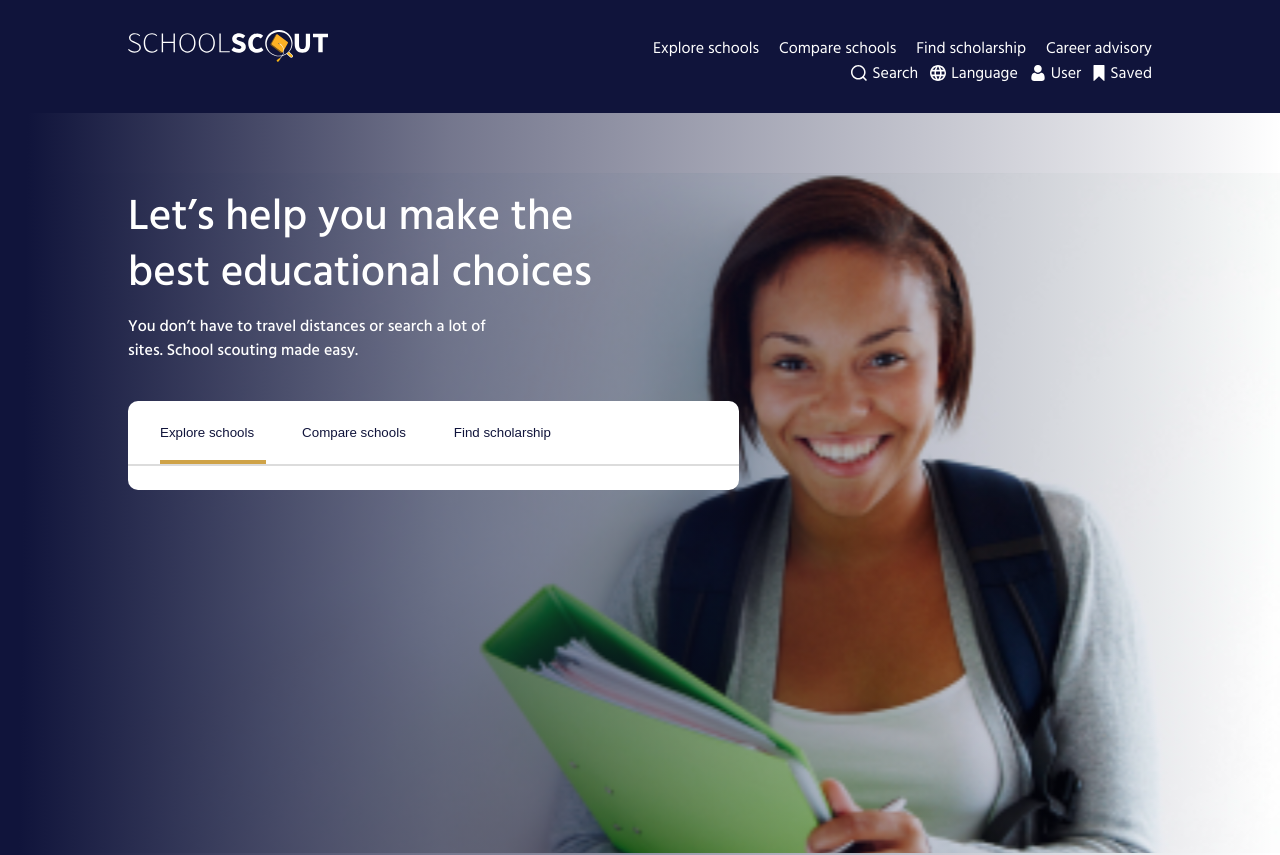
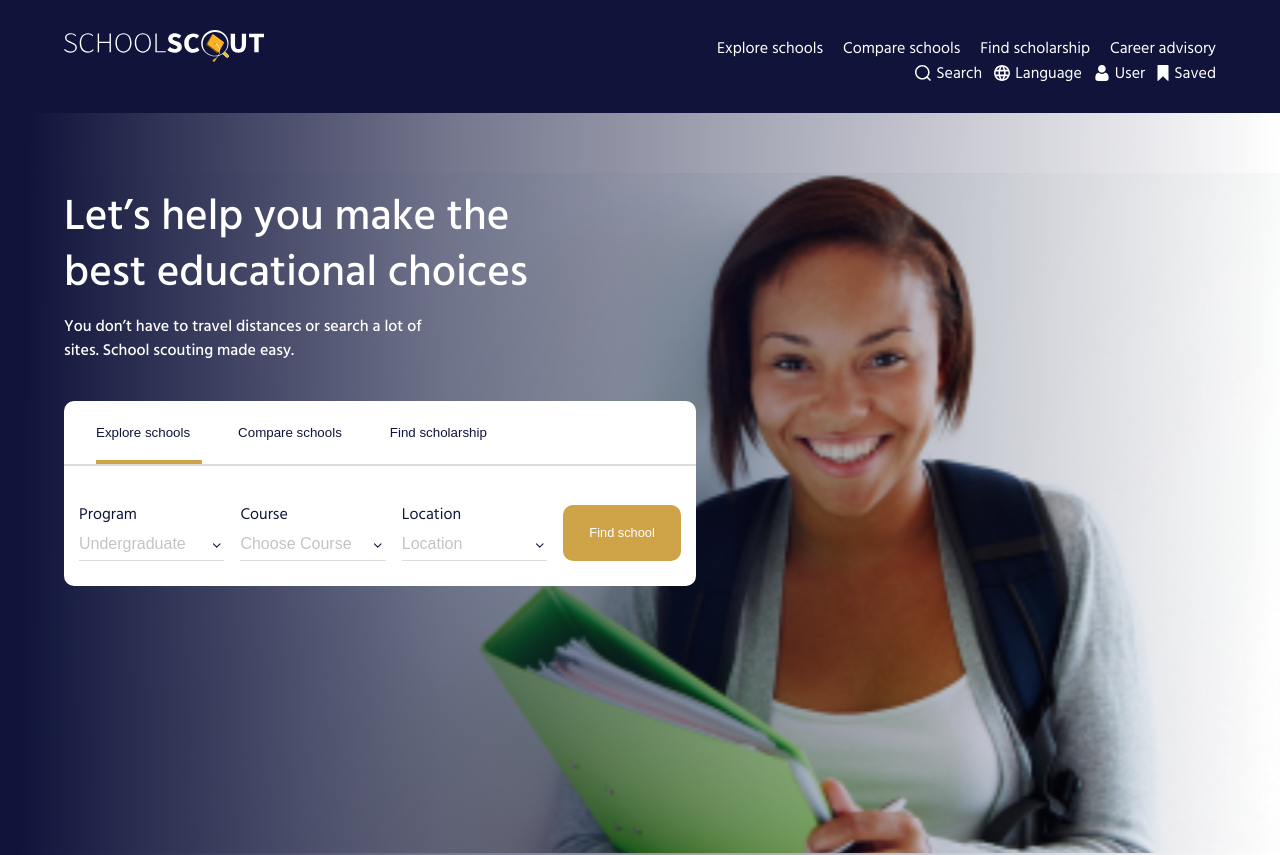
Before and after one commit to CDiala/school-finder, a React (Create React App) app in the folder client/: page / in a window 1280 px wide. Shown: the top 855 px of the page. Built offline with nearby package versions, Linux system fonts and the light colour scheme.

Commit message:
style: Adjust the max-width

```diff
--- a/client/package.json
+++ b/client/package.json
@@ -8,6 +8,7 @@
     "@testing-library/user-event": "^13.5.0",
     "react": "^18.2.0",
     "react-dom": "^18.2.0",
+    "react-icons": "^4.6.0",
     "react-router-dom": "^6.4.3",
     "styled-components": "^5.3.6",
     "web-vitals": "^2.1.4"
--- a/client/src/components/shared/BannerCard/BannerCard.js
+++ b/client/src/components/shared/BannerCard/BannerCard.js
@@ -1,19 +1,128 @@
-import React from 'react';
+import React, { useState } from 'react';
 import { BannerCardContianer } from './BannerCard.style';
+import { toggleCard } from './BannerServices';
+import { FiChevronDown } from 'react-icons/fi';
+import Button from '../Button/Button';
 
 const BannerCard = () => {
+  const [toggle, setToggle] = useState({
+    explore: true,
+    find: false,
+    compare: false,
+  });
+
+  const handleToggle = (value) => {
+    setToggle((prevState) => toggleCard(value));
+  };
+  console.log(toggleCard('find'));
   return (
     <BannerCardContianer>
       <nav>
-        <button type="button" className="line">
+        <button
+          type="button"
+          className={toggle.explore ? 'line' : ''}
+          onClick={() => handleToggle('explore')}
+        >
           Explore schools
         </button>
 
-        <button type="button">Compare schools </button>
+        <button
+          type="button"
+          className={toggle.compare ? 'line' : ''}
+          onClick={() => handleToggle('compare')}
+        >
+          Compare schools{' '}
+        </button>
 
-        <button type="button">Find scholarship</button>
+        <button
+          type="button"
+          className={toggle.find ? 'line' : ''}
+          onClick={() => handleToggle('find')}
+        >
+          Find scholarship
+        </button>
       </nav>
       <hr />
+
+      {toggle.explore && (
+        <form className="card-option-container">
+          <div className="card-wrapper">
+            <div className="item-container">
+              <div className="item-group">
+                <p>Program</p>
+                <input
+                  type="text"
+                  name="program"
+                  placeHolder="Undergraduate"
+                  className="input-field"
+                />
+              </div>
+              <FiChevronDown />
+            </div>
+
+            <div className="item-container">
+              <div className="item-group">
+                <p>Course</p>
+                <input
+                  type="text"
+                  name="program"
+                  placeHolder="Choose Course"
+                  className="input-field"
+                />
+              </div>
+              <FiChevronDown />
+            </div>
+
+            <div className="item-container">
+              <div className="item-group">
+                <p>Location</p>
+                <input
+                  type="text"
+                  name="program"
+                  placeHolder="Location"
+                  className="input-field"
+                />
+              </div>
+              <FiChevronDown />
+            </div>
+          </div>
+
+          <button type="submit">Find school</button>
+        </form>
+      )}
+
+      {toggle.compare && (
+        <form className="card-option-container">
+          <div className="card-wrapper">
+            <div className="item-container">
+              <div className="item-group">
+                <p>School 1</p>
+                <input
+                  type="text"
+                  name="program"
+                  placeHolder="School name"
+                  className="input-field"
+                />
+              </div>
+              <FiChevronDown />
+            </div>
+
+            <div className="item-container">
+              <div className="item-group">
+                <p>School 2</p>
+                <input
+                  type="text"
+                  name="program"
+                  placeHolder="School name"
+                  className="input-field"
+                />
+              </div>
+              <FiChevronDown />
+            </div>
+          </div>
+          <Button type="submit" width="120" text="Compare" />
+        </form>
+      )}
     </BannerCardContianer>
   );
 };
--- a/client/src/components/shared/BannerCard/BannerCard.style.js
+++ b/client/src/components/shared/BannerCard/BannerCard.style.js
@@ -1,9 +1,11 @@
 import styled from 'styled-components';
 
 export const BannerCardContianer = styled.div`
-  max-width: 611px;
+  width: 100%;
+  max-width: 39.5rem;
   height: 100%;
-  padding: 1.5rem 0;
+  padding-top: 1.5rem;
+  padding-bottom: 0.6rem;
   background: #fff;
   border-radius: 10px;
   display: flex;
@@ -15,6 +17,7 @@ export const BannerCardContianer = styled.div`
     gap: 3rem;
     padding-left: 2rem;
     button {
+      cursor: pointer;
       border: none;
       background-color: transparent;
       outline: none;
@@ -37,6 +40,73 @@ export const BannerCardContianer = styled.div`
   hr {
     border: 1px solid #dcdcdc;
   }
+
+  /* Form */
+  .card-option-container {
+    display: flex;
+    gap: 16px;
+    align-items: flex-end;
+    padding: 15px;
+
+    .card-wrapper {
+      display: flex;
+      gap: 1rem;
+      align-items: flex-end;
+      justify-content: space-between;
+      width: 80%;
+      .item-container {
+        display: flex;
+        align-items: flex-end;
+        justify-content: space-between;
+        border-bottom: 1px solid #dcdcdc;
+        width: 100%;
+        .item-group {
+          display: flex;
+          gap: 16px;
+          flex-direction: column;
+
+          p {
+            font-weight: 400;
+            font-size: 1rem;
+            line-height: 100%;
+          }
+
+          .input-field {
+            border: none;
+            outline: none;
+            background-color: transparent;
+            width: 100%;
+            padding-bottom: 8px;
+            &::placeholder {
+              font-style: normal;
+              font-weight: 400;
+              font-size: 1rem;
+              line-height: 100%;
+              color: #c4c4c4;
+            }
+          }
+        }
+
+        svg {
+          cursor: pointer;
+          padding-bottom: 8px;
+        }
+      }
+    }
+
+    button {
+      border: none;
+      outline: none;
+      background: #cfa348;
+      border-radius: 10px;
+      color: #fff;
+      padding: 20px 21px;
+      font-size: 0.8rem;
+      width: 120px;
+      height: 56px;
+      cursor: pointer;
+    }
+  }
 `;
 
 export const BannerCardWrapper = styled.div``;
--- /dev/null
+++ b/client/src/components/shared/BannerCard/BannerServices.js
@@ -0,0 +1,15 @@
+export const toggleCard = (value) => {
+  let obj = {
+    explore: false,
+    compare: false,
+    find: false,
+  };
+
+  Object.keys(obj).forEach((key) => {
+    if (key === value) {
+      obj[key] = true;
+    }
+  });
+
+  return obj;
+};
--- a/client/src/components/shared/BannerImg/BannerImg.style.js
+++ b/client/src/components/shared/BannerImg/BannerImg.style.js
@@ -13,7 +13,7 @@ export const BannerContianer = styled.div`
 `;
 
 export const BannerWrapper = styled.div`
-  width: 80%;
+  width: 90%;
   max-width: 1240px;
   margin: 0 auto;
   padding-top: 4.5rem;
--- a/client/src/components/shared/Footer/Footer.css
+++ b/client/src/components/shared/Footer/Footer.css
@@ -19,7 +19,8 @@
   display: flex;
   justify-content: space-between;
   margin: auto;
-  max-width: 1148px;
+  width: 90%;
+  max-width: 1240px;
   padding: 64px 0;
 }
 
--- a/client/src/components/shared/Header/Header.css
+++ b/client/src/components/shared/Header/Header.css
@@ -3,7 +3,7 @@
 }
 
 .header-block {
-  width: 80%;
+  width: 90%;
   max-width: 1240px;
   margin: 0 auto;
 }
```
Also changed, not shown: 1 other file (tests, documents, lock files or other folders).
